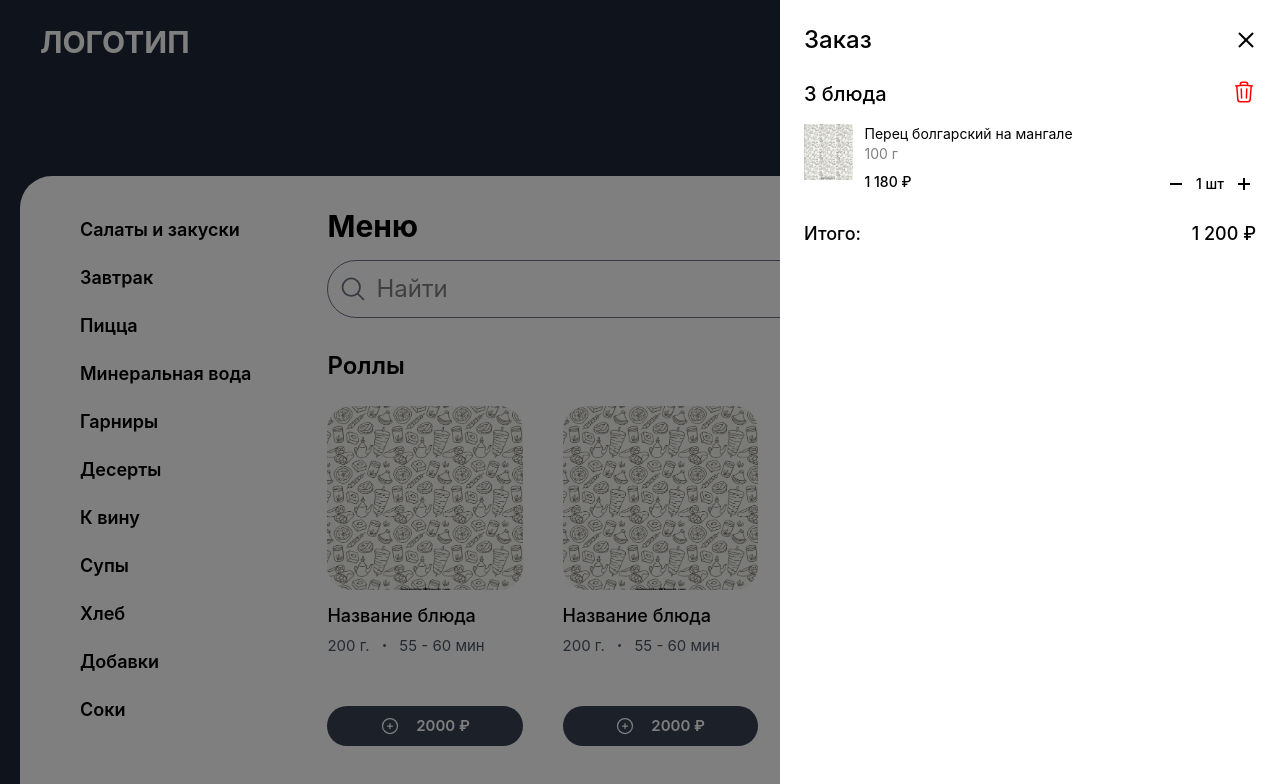
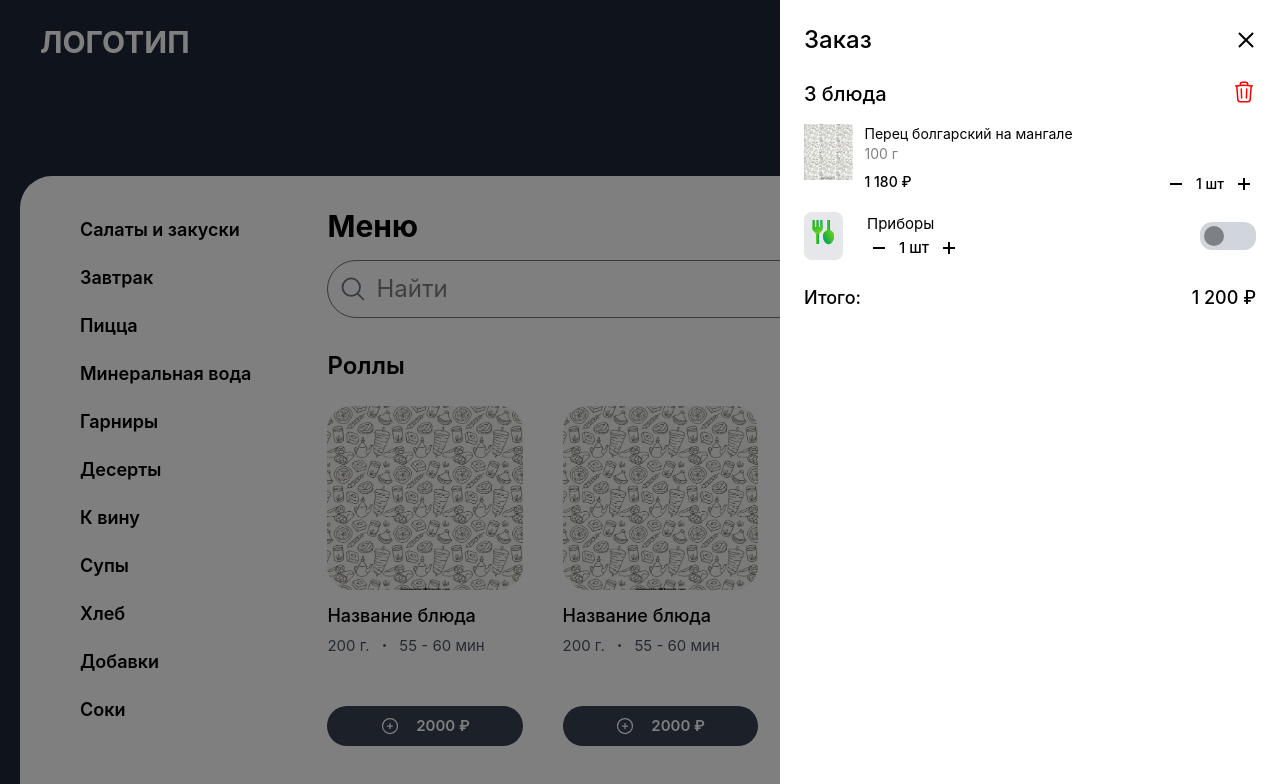
Before and after one commit to YummyABH/pizza, a Vue app: page /order in a window 1280 px wide. Shown: the top 784 px of the page. Built offline with nearby package versions, Linux system fonts and the light colour scheme; the HTML template or start-up script is replaced by a standard one.

Commit message:
feat(add button): добавлена кнопка добавления столовых приборов

```diff
--- /dev/null
+++ b/src/components/ButtonSwitch.vue
@@ -0,0 +1,22 @@
+<script setup lang="ts">
+import { computed, ref } from 'vue'
+
+const statusButton = ref(false)
+
+const styleButton = computed(() => ({
+  position: statusButton.value === true ? 'right-1' : 'left-1',
+  background: statusButton.value === true ? 'bg-black' : 'bg-black/40',
+}))
+</script>
+
+<template>
+  <div
+    @click="statusButton = !statusButton"
+    class="cursor-pointer duration-300 relative w-14 flex p-1 h-7 rounded-xl bg-gray-300"
+  >
+    <div
+      :class="[styleButton.background, styleButton.position]"
+      class="absolute duration-300 h-5 w-5 rounded-full"
+    ></div>
+  </div>
+</template>
--- a/src/components/order/OrderModalSide.vue
+++ b/src/components/order/OrderModalSide.vue
@@ -1,4 +1,5 @@
 <script setup lang="ts">
+import ButtonSwitch from '../ButtonSwitch.vue'
 import IconBasket from '../icons/IconBasket.vue'
 </script>
 
@@ -38,6 +39,93 @@ import IconBasket from '../icons/IconBasket.vue'
         </div>
       </div>
     </div>
+    <div class="flex items-center justify-between mt-4">
+      <div class="flex gap-6">
+        <div class="p-2 bg-gray-200 rounded-lg">
+          <svg xmlns="http://www.w3.org/2000/svg" width="23" height="25" fill="none">
+            <path
+              fill="url(#cutlery23_svg__a)"
+              d="m10.502 7-.25-7h-1.75l-.25 7h-1.62l-.25-7h-1.76l-.25 7h-1.62l-.25-7H.752l-.25 7-.06 1.59c-.03.83.29 1.64.88 2.23l1.8 1.8c.56.56.88 1.33.88 2.12V24h3v-9.26c0-.8.32-1.56.88-2.12l1.8-1.8c.59-.59.91-1.4.88-2.23z"
+            ></path>
+            <path
+              fill="url(#cutlery23_svg__b)"
+              d="M18.002 9.25V0h-3v9.25c0 1.98-4 1.75-4 6.75 0 4.55 2.83 8.25 5.5 8.25s5.5-3.7 5.5-8.25c0-5-4-4.77-4-6.75"
+            ></path>
+            <path
+              fill="url(#cutlery23_svg__c)"
+              d="M10.562 8.59c.03.83-.28 1.63-.87 2.22l-2.77 2.77c-.78.78-2.05.78-2.83 0l-2.77-2.77c-.59-.59-.9-1.39-.87-2.22L.502 7l.25-7h1.75l.25 7h1.63l.24-7h1.76l.24 7h1.63l.25-7h1.75l.25 7z"
+            ></path>
+            <path
+              fill="url(#cutlery23_svg__d)"
+              d="M16.502 10.5c-2.5 0-5.5 1.5-5.5 5.5 0 4.55 2.83 8.25 5.5 8.25s5.5-3.7 5.5-8.25c0-4-3-5.5-5.5-5.5"
+            ></path>
+            <defs>
+              <linearGradient
+                id="cutlery23_svg__a"
+                x1=".443"
+                x2="10.561"
+                y1="12"
+                y2="12"
+                gradientUnits="userSpaceOnUse"
+              >
+                <stop offset=".35" stop-color="#70D614"></stop>
+                <stop offset=".55" stop-color="#24B23E"></stop>
+                <stop offset=".65" stop-color="#00A06E"></stop>
+              </linearGradient>
+              <linearGradient
+                id="cutlery23_svg__b"
+                x1="11.002"
+                x2="22.002"
+                y1="12.125"
+                y2="12.125"
+                gradientUnits="userSpaceOnUse"
+              >
+                <stop offset=".35" stop-color="#70D614"></stop>
+                <stop offset=".55" stop-color="#24B23E"></stop>
+                <stop offset=".65" stop-color="#00A06E"></stop>
+              </linearGradient>
+              <linearGradient
+                id="cutlery23_svg__c"
+                x1="9.598"
+                x2="2.14"
+                y1="12.116"
+                y2="-.802"
+                gradientUnits="userSpaceOnUse"
+              >
+                <stop stop-color="#70D614"></stop>
+                <stop offset=".667" stop-color="#24B23E"></stop>
+                <stop offset="1" stop-color="#00A06E"></stop>
+              </linearGradient>
+              <linearGradient
+                id="cutlery23_svg__d"
+                x1="21.866"
+                x2="11.635"
+                y1="14.052"
+                y2="19.959"
+                gradientUnits="userSpaceOnUse"
+              >
+                <stop stop-color="#70D614"></stop>
+                <stop offset=".667" stop-color="#24B23E"></stop>
+                <stop offset="1" stop-color="#00A06E"></stop>
+              </linearGradient>
+            </defs>
+          </svg>
+        </div>
+        <div class="">
+          <span>Приборы</span>
+          <div class="flex gap-x-2 items-center">
+            <div
+              class="relative w-6 h-6 p-1 rounded-full cursor-pointer after:w-3 after:h-0.5 after:bg-black after:absolute after:left-1/2 after:transform after:-translate-1/2 after:top-1/2"
+            ></div>
+            <div class="font-medium">1 шт</div>
+            <div
+              class="relative w-6 h-6 p-1 rounded-full cursor-pointer before:h-3 before:w-0.5 before:absolute before:top-1/2 before:left-1/2 before:transform before:-translate-1/2 before:bg-black after:bg-black after:absolute after:w-3 after:h-0.5 after:left-1/2 after:transform after:-translate-1/2 after:top-1/2"
+            ></div>
+          </div>
+        </div>
+      </div>
+      <ButtonSwitch />
+    </div>
     <div class="text-lg font-medium flex justify-between mt-6">
       <span>Итого:</span>
       <span>1 200 ₽</span>
```
